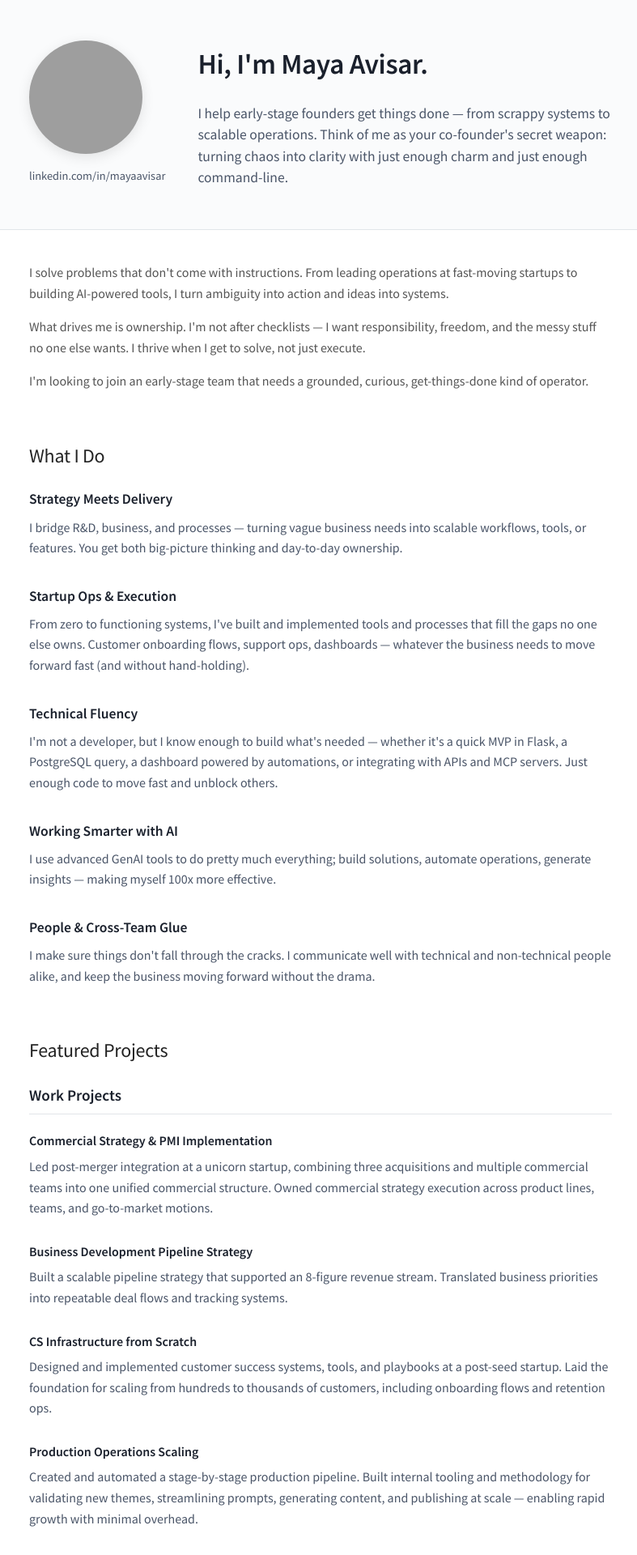
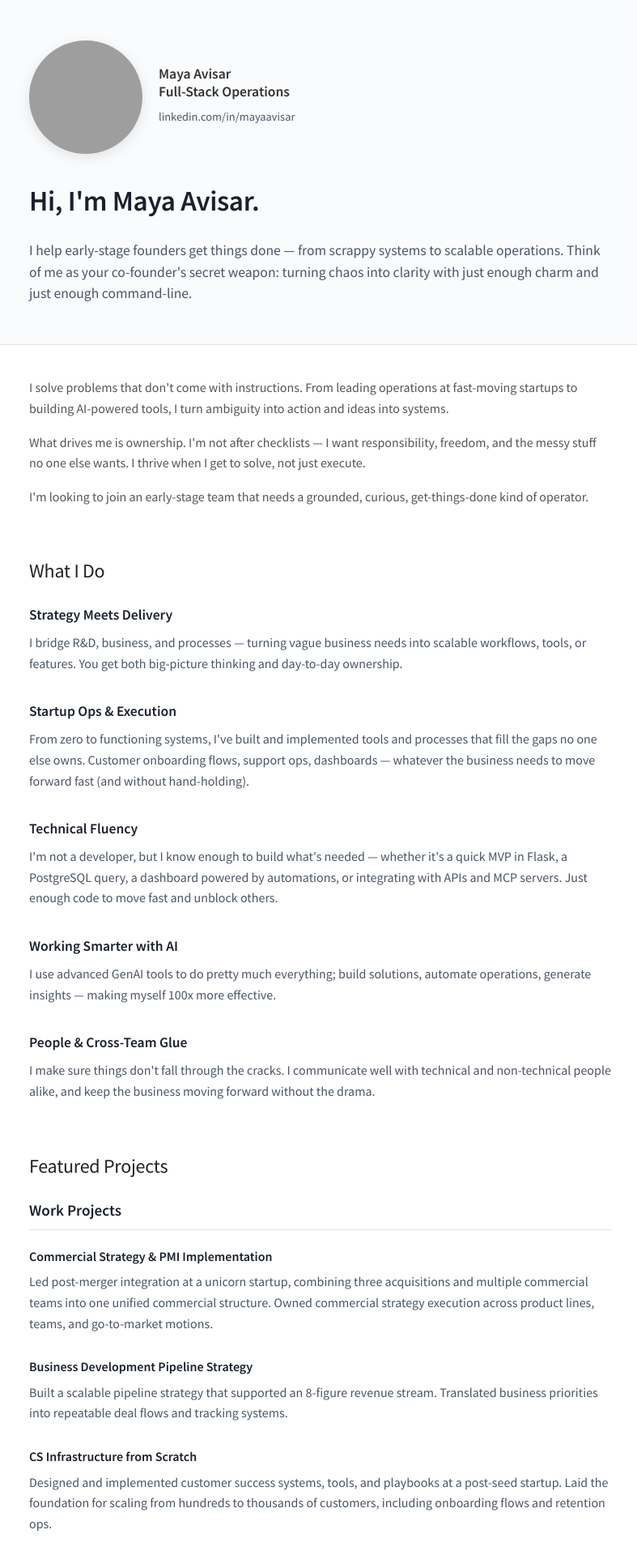
Before and after one commit to mayaavisarma/maya-avisar, a Jekyll site: the page built from index.html, in a window 1280 px wide. Shown: the top 1920 px of the page at 81% size, without its empty margins (244-1031 px from the left). Built offline with Jekyll 4.4.1, drawn with Linux system fonts in a browser that asks for light colours; the list of posts is cut into pages by our own code; grey boxes are pictures that could not be loaded.

Commit message:
Perfect portfolio layout: mobile/desktop alignment, line breaks, custom favicon from profile photo

```diff
--- a/_layouts/portfolio.html
+++ b/_layouts/portfolio.html
@@ -4,6 +4,14 @@
     <meta charset="UTF-8">
     <meta name="viewport" content="width=device-width, initial-scale=1.0">
     <title>{% if page.title %}{{ page.title }} - {% endif %}{{ site.name }}</title>
+    <script>
+        document.addEventListener('DOMContentLoaded', function() {
+            document.title = "Maya Avisar - Full-Stack Operations";
+        });
+    </script>
+    <link rel="icon" type="image/x-icon" href="{{ site.baseurl }}/favicon.ico">
+    <link rel="icon" type="image/png" sizes="32x32" href="{{ site.baseurl }}/favicon-32x32.png">
+    <link rel="icon" type="image/png" sizes="16x16" href="{{ site.baseurl }}/favicon-16x16.png">
     <link rel="preconnect" href="https://fonts.googleapis.com">
     <link rel="preconnect" href="https://fonts.gstatic.com" crossorigin>
     <link href="https://fonts.googleapis.com/css2?family=Inter:wght@300;400;500;600&family=Source+Sans+Pro:wght@400;600&display=swap" rel="stylesheet">
@@ -36,14 +44,17 @@
             padding: 50px 0;
         }
 
-        .header-inner {
+        .header .container {
             display: flex;
-            align-items: center;
-            gap: 40px;
+            flex-direction: column;
+            gap: 30px;
         }
 
         .profile-section {
             flex-shrink: 0;
+            display: flex;
+            align-items: center;
+            gap: 20px;
             text-align: left;
         }
 
@@ -52,9 +63,23 @@
             height: 140px;
             border-radius: 50%;
             object-fit: cover;
-            margin-bottom: 16px;
+            flex-shrink: 0;
             display: block;
             box-shadow: 0 4px 16px rgba(0,0,0,0.1);
+        }
+
+        .profile-info {
+            display: flex;
+            flex-direction: column;
+            gap: 8px;
+        }
+
+        .profile-name {
+            font-size: 1.1rem;
+            font-weight: 600;
+            color: #333;
+            margin: 0;
+            line-height: 1.3;
         }
 
         .profile-links {
@@ -232,14 +257,16 @@
                 padding: 0 20px;
             }
 
-            .header-inner {
-                flex-direction: column;
-                text-align: left;
+            .header .container {
                 gap: 24px;
             }
 
             .header {
                 padding: 40px 0 30px;
+            }
+
+            .header-content {
+                width: 100%;
             }
 
             .header-content h1 {
@@ -251,6 +278,8 @@
                 align-items: center;
                 gap: 16px;
                 text-align: left;
+                flex-direction: row;
+                width: 100%;
             }
 
             .profile-photo {
@@ -259,9 +288,18 @@
                 margin-bottom: 0;
             }
 
+            .profile-info {
+                flex: 1;
+            }
+
+            .profile-name {
+                font-size: 1rem;
+                line-height: 1.2;
+                margin-bottom: 4px;
+            }
+
             .profile-links {
                 text-align: left;
-                flex: 1;
             }
 
             section {
--- a/index.html
+++ b/index.html
@@ -4,17 +4,18 @@ layout: portfolio
 
 <header class="header">
   <div class="container">
-    <div class="header-inner">
     <div class="profile-section">
       <img src="{{ site.baseurl }}/images/maya-photo.png" alt="Maya Avisar" class="profile-photo">
+      <div class="profile-info">
+        <h2 class="profile-name">Maya Avisar<br>Full-Stack Operations</h2>
         <div class="profile-links">
           <a href="https://linkedin.com/in/mayaavisar" target="_blank">linkedin.com/in/mayaavisar</a>
+        </div>
       </div>
     </div>
     <div class="header-content">
       <h1>Hi, I'm Maya Avisar.</h1>
       <p class="subtitle">I help early-stage founders get things done — from scrappy systems to scalable operations. Think of me as your co-founder's secret weapon: turning chaos into clarity with just enough charm and just enough command-line.</p>
-      </div>
     </div>
   </div>
 </header>
```
Also changed, not shown: favicon-16x16.png (added), favicon-32x32.png (added), favicon.ico. Lines whose indentation alone changed are shown as unchanged.
